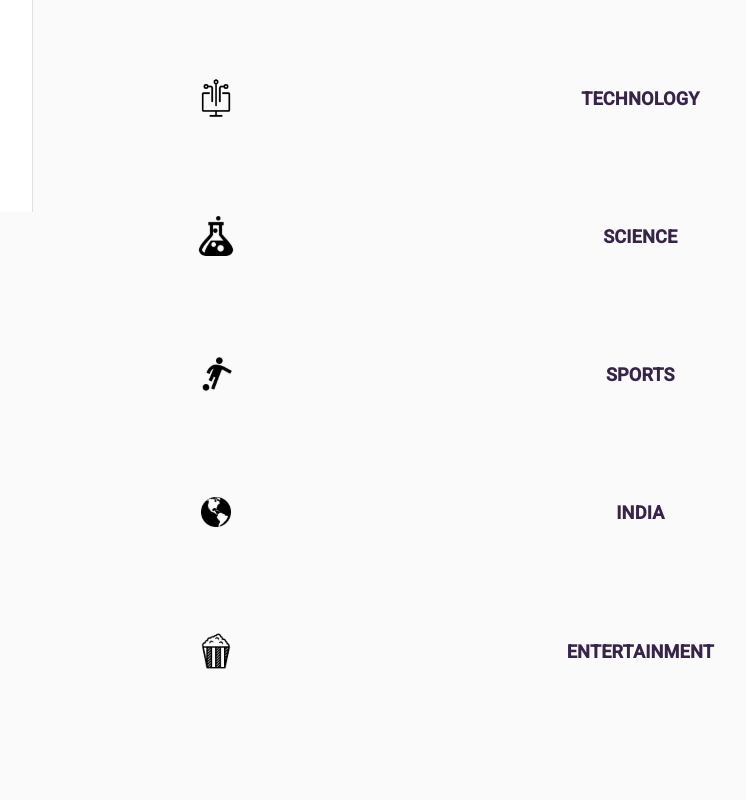
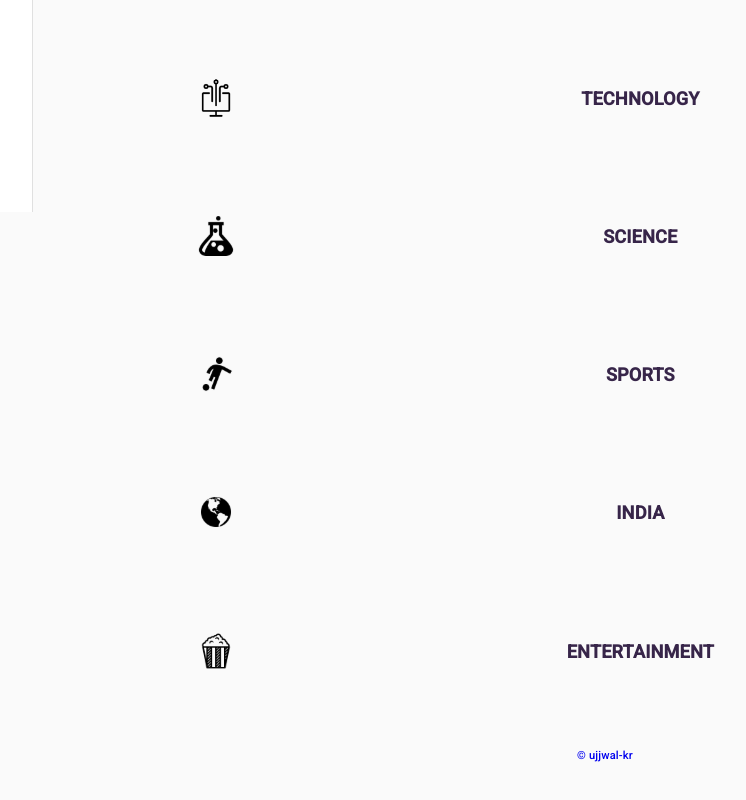
Before and after one commit to ujjwal-kr/positive-vibes, a React (Create React App) app: page /menu in a window 1280 px wide. Shown: the part 588-1388 px from the top of the page, without its empty margins (160-906 px from the left). Before the commit the page ends 1361 px from the top, so only its background shows below. Built offline with nearby package versions, Linux system fonts and the light colour scheme; a web font is replaced by a local one.

Commit message:
added the footer component

```diff
--- a/src/Components/footer.jsx
+++ b/src/Components/footer.jsx
@@ -1,5 +1,12 @@
 import styled from 'styled-components';
 
-export const Footer = styled.p`
-    padding: 1.3em
+export const Footer = styled.div`
+    padding: .5em;
+    text-align: center
 `
+
+export const FooterText = styled.p`
+    font-size: .8em;
+    text-decoration: none;
+    color: darkviolet !important;
+`
--- a/src/Menu/menu.jsx
+++ b/src/Menu/menu.jsx
@@ -15,7 +15,7 @@ import Sports from '../assets/svg/sports-icon.svg';
 import { Button } from '@material-ui/core';
 import { motion } from 'framer-motion';
 
-import { LoginMessage } from '../News/news';
+import { LoginMessage, FooterComponent } from '../News/news';
 
 class MenuComponent extends React.Component {
     constructor(props) {
@@ -92,6 +92,7 @@ class MenuComponent extends React.Component {
                         <ItemConstructor link="/news/india" image={TopStories} text="INDIA" />
                         <ItemConstructor link="/news/entertainment" image={Entertainment} text="ENTERTAINMENT" />
                     </ItemsWrapper>
+                    <FooterComponent />
                 </Wrapper>
             </motion.div>
         )
--- a/src/News/news.jsx
+++ b/src/News/news.jsx
@@ -3,6 +3,7 @@ import { Redirect, Link } from 'react-router-dom';
 
 import { Button, Grid, TextField } from '@material-ui/core';
 import { Wrapper, Item, Date, Source, Topic, MobileButton, DesktopButton, MobileCenter } from '../Components/newsItem';
+import { Footer, FooterText } from '../Components/footer'
 import { Alert, Skeleton } from '@material-ui/lab';
 import { motion } from 'framer-motion';
 import '../fonts.css';
@@ -132,6 +133,7 @@ class NewsItemComponent extends React.Component {
                     Topstories
                 </Topic>
                 {items}
+                <FooterComponent />
             </Wrapper>
         )
     }
@@ -217,4 +219,18 @@ export class LoginMessage extends React.Component {
     }
 }
 
+export class FooterComponent extends React.Component {
+    render() {
+        return (
+            <div>
+                <Footer>
+                    <FooterText>
+                        <a style={{textDecoration: 'none'}} href="https://github.com/ujjwal-kr/positive-vibes">&copy; ujjwal-kr</a>
+                    </FooterText>
+                </Footer>
+            </div>
+        )
+    }
+}
+
 export default NewsItemComponent;
--- a/src/News/newsId.jsx
+++ b/src/News/newsId.jsx
@@ -1,6 +1,6 @@
 import React from 'react';
 import { Redirect } from 'react-router-dom';
-import { NewsConstructor, LoginMessage } from './news';
+import { NewsConstructor, LoginMessage, FooterComponent } from './news';
 
 import { Wrapper, Topic, MobileCenter } from '../Components/newsItem';
 import { motion } from 'framer-motion';
@@ -89,6 +89,7 @@ class NewsId extends React.Component {
                     {this.state.param}
                 </Topic>
                 {items}
+                <FooterComponent />
             </Wrapper>
         )
     }
--- a/src/News/search.jsx
+++ b/src/News/search.jsx
@@ -1,7 +1,7 @@
 import React from 'react';
 import { Redirect } from 'react-router-dom';
 import { Wrapper } from '../Components/newsItem';
-import { NewsConstructor } from './news';
+import { NewsConstructor, FooterComponent } from './news';
 
 import CheckAuth from '../services/checkAuth';
 import FetchNews from '../services/fetchNews';
@@ -62,6 +62,7 @@ class SearchComponent extends React.Component {
             <Wrapper>
                  <strong>Results for '{searchTerm}'</strong><br/>
                 {items}
+                <FooterComponent />
             </Wrapper>
         )
     }
--- a/src/Settings/settings.jsx
+++ b/src/Settings/settings.jsx
@@ -5,6 +5,7 @@ import URL from '../url';
 import { Button } from '@material-ui/core';
 import { motion } from 'framer-motion';
 import { Wrapper, STitle, Caption } from '../Components/settings';
+import { FooterComponent } from '../News/news';
 
 class SettingsComponent extends React.Component {
     constructor(props) {
@@ -116,6 +117,7 @@ class SettingsComponent extends React.Component {
                         variant={this.state.strict ? 'contained' : 'outlined'}
                         onClick={() => this.changeSetting('strict')}>Strict</Button>
                 </Wrapper>
+                <FooterComponent />
             </motion.div>
         )
     }
```
